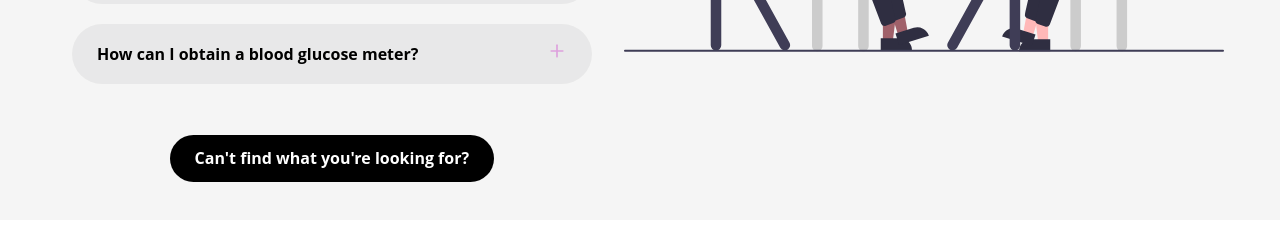
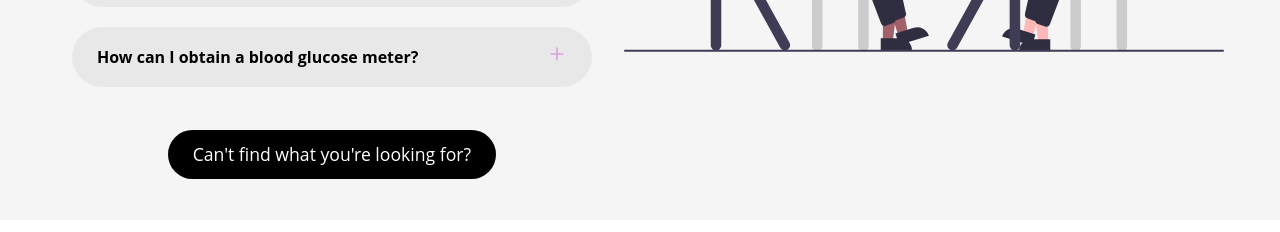
Before and after one commit to jackedwardbeard/01-Jane_Spence, a React (Create React App) app in the folder jane_spence/: page / in a window 1280 px wide. Shown: the part 2020-2252 px from the top of the page. Built offline with nearby package versions, Linux system fonts and the light colour scheme.

Commit message:
More colour scheme changes.

```diff
--- a/jane_spence/src/components/Contact/ContactComponents.js
+++ b/jane_spence/src/components/Contact/ContactComponents.js
@@ -186,7 +186,7 @@ export const SubmitBtn = styled.button`
     text-decoration: none;
 
     &:hover {
-        color: thistle;
+        color: rgb(231,120,90);
     }
 
 `
--- a/jane_spence/src/components/Information/InformationComponents.js
+++ b/jane_spence/src/components/Information/InformationComponents.js
@@ -150,7 +150,7 @@ export const ButtonWrapper = styled.div`
     justify-content: center;
     font-family: 'Open Sans', sans-serif;
     width: 100%;
-    margin-top: max(10px, 2vmin);
+    margin-top: max(5px, 1vmin);
 
 `
 
@@ -161,15 +161,15 @@ export const Button = styled(LinkScroll)`
     white-space: nowrap;
     padding: max(12.5px, 1.15vmin) max(25px, 2.4vmin);
     color: ${({darkButtonText}) => (darkButtonText ? 'black' : 'white')};
-    font-size: max(0.85rem, 2vmin);
-    font-weight: 700;
+    font-size: max(0.9rem, 2.2vmin);
+    font-weight: 500;
     outline: none;
     border: none;
     cursor: pointer;
     text-decoration: none;
 
     &:hover {
-        color: thistle;
+        color: rgb(231,120,90);
     }
 
     @media screen and (max-width: 320px) {
@@ -226,6 +226,7 @@ export const QuestionWrapper = styled.div`
 
     &:hover {
         background: rgb(13,16,22,0.1);
+        color: rgb(231,120,90)
     }
 
 `
--- a/jane_spence/src/components/Navbar/NavbarComponents.js
+++ b/jane_spence/src/components/Navbar/NavbarComponents.js
@@ -128,11 +128,11 @@ export const NavLinks = styled(LinkScroll)`
     cursor: pointer;
 
     &.active {
-        border-bottom: 0.4vmin solid thistle;
+        border-bottom: max(4px, 0.4vmin) solid thistle;
     }
 
     &:hover {
-        border-bottom: 0.4vmin solid thistle;
+        border-bottom: max(4px, 0.4vmin) solid thistle;
     }
 
 `;
```
